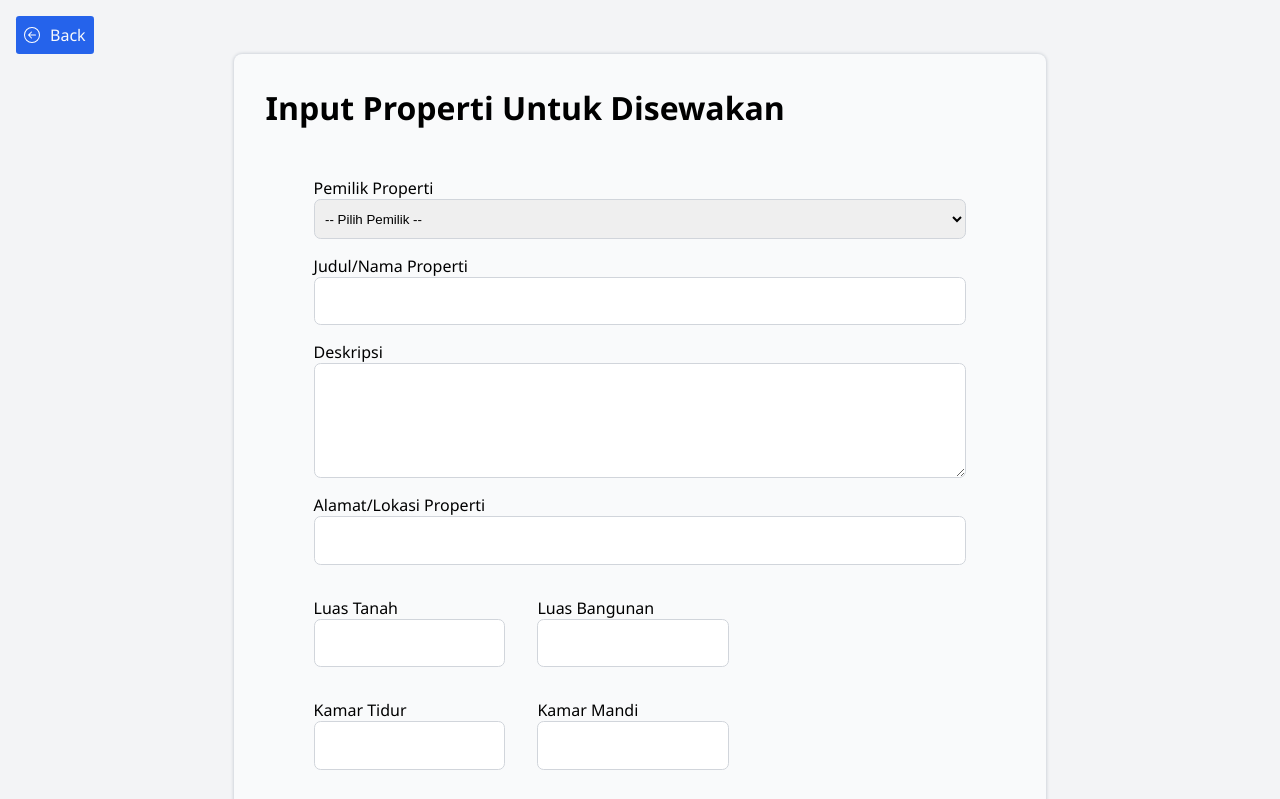
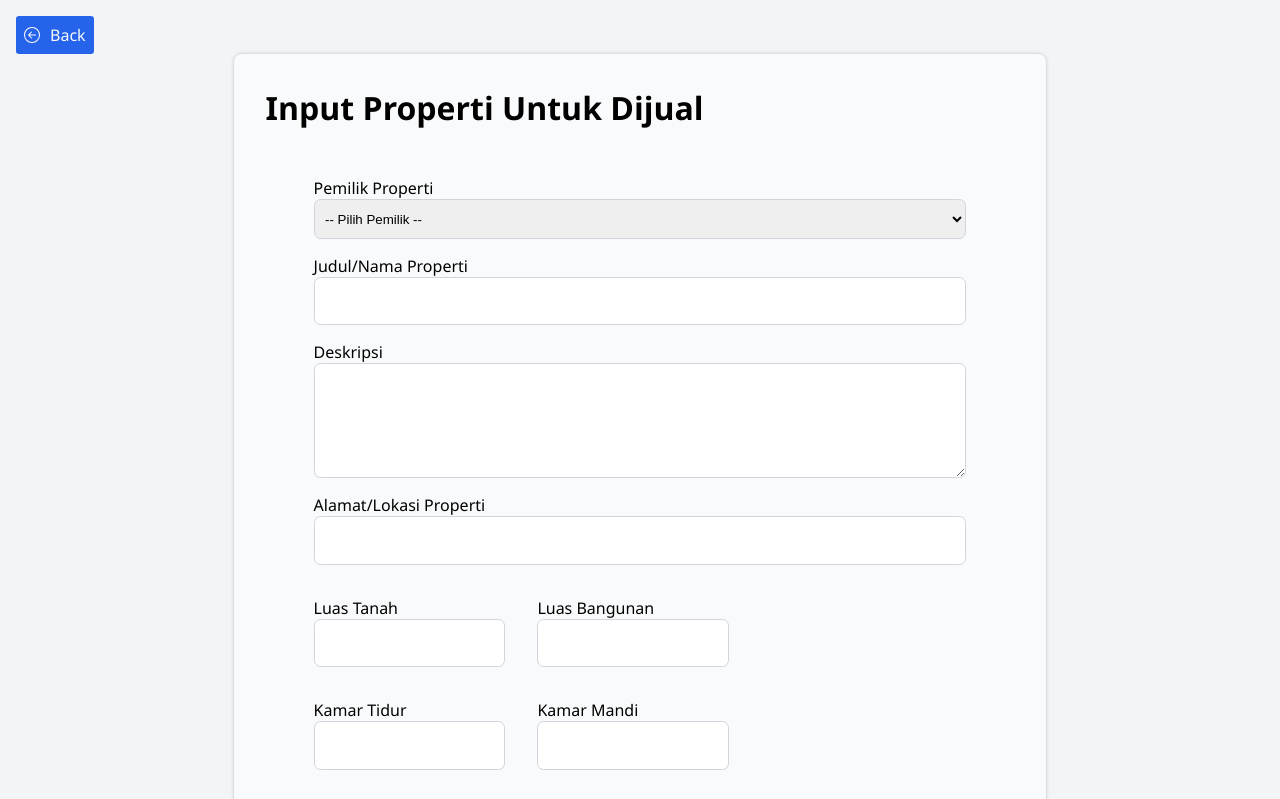
Before and after one commit to renoob21/getprop-front-end, a plain HTML site: page input-sale.html in a window 1280 px wide. Shown: the top 799 px of the page. Drawn offline with Linux system fonts and the light colour scheme; no server answers.

Commit message:
small change, fixing heading for properti jual

```diff
--- a/input-sale.html
+++ b/input-sale.html
@@ -16,7 +16,7 @@
     </div>
 
     <main id="form-container">
-        <h1>Input Properti Untuk Disewakan</h1>
+        <h1>Input Properti Untuk Dijual</h1>
 
         <form id="insert-form">
             <div class="input-set">
```
